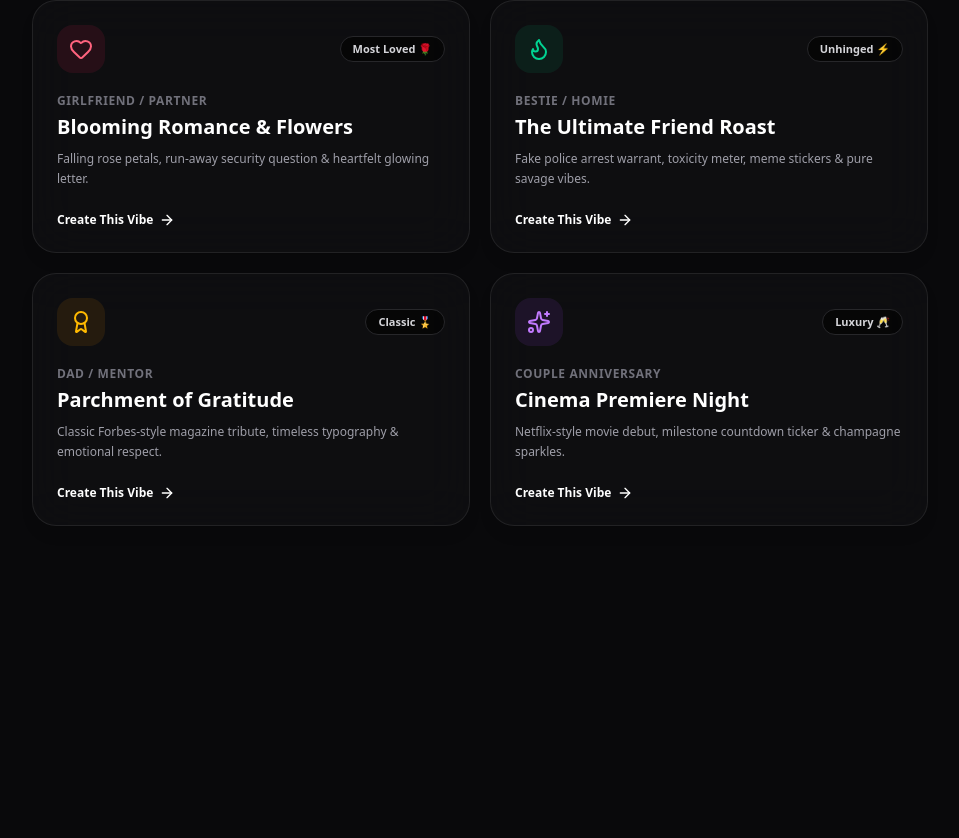
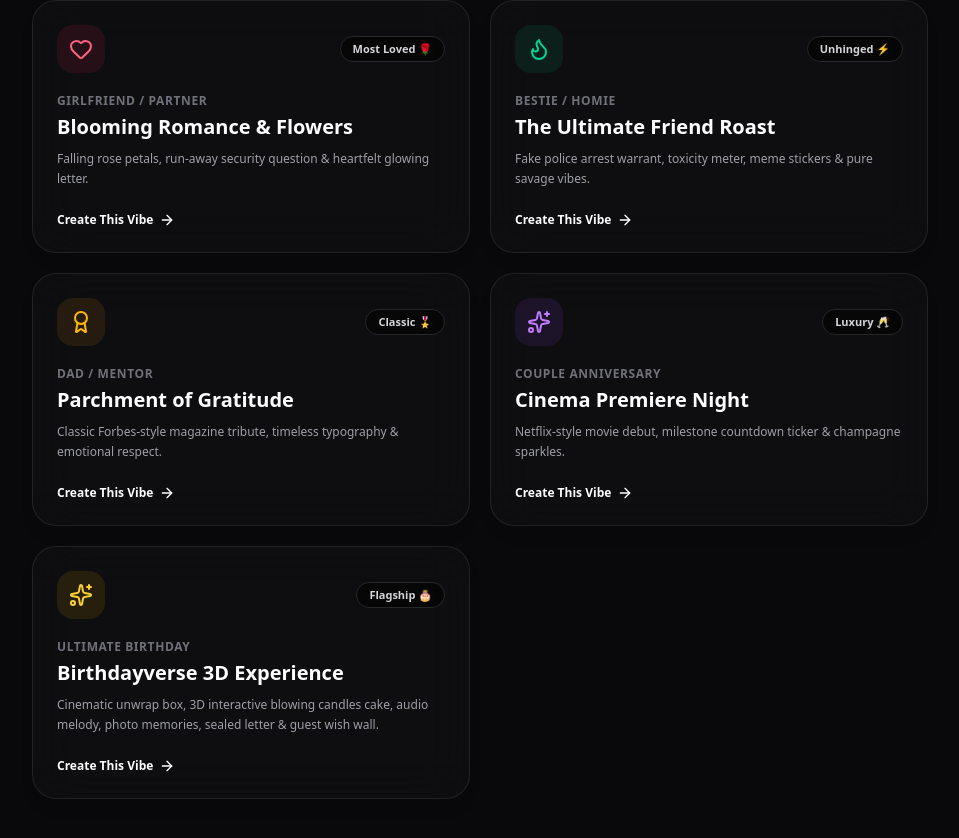
Before and after one commit to sameerkhan86926-a11y/vibe-wish, a Next.js app: page / in a window 1280 px wide. Shown: the part 358-1196 px from the top of the page, without its empty margins (160-1119 px from the left). Before the commit the page ends 948 px from the top, so only its background shows below. Built offline with nearby package versions, Linux system fonts and the light colour scheme.

Commit message:
Update page.tsx

```diff
--- a/src/app/page.tsx
+++ b/src/app/page.tsx
@@ -50,6 +50,19 @@ const TEMPLATES = [
     icon: Sparkles,
     iconColor: "text-purple-400 bg-purple-500/10",
   },
+    {
+    id: "birthday",
+    title: "Birthdayverse 3D Experience",
+    target: "Ultimate Birthday",
+    description: "Cinematic unwrap box, 3D interactive blowing candles cake, audio melody, photo memories, sealed letter & guest wish wall.",
+    badge: "Flagship 🎂",
+    href: "/create/birthday",
+    border: "hover:border-amber-400/50",
+    glow: "group-hover:shadow-amber-400/20",
+    icon: Sparkles,
+    iconColor: "text-amber-300 bg-amber-400/10",
+  },
+
 ];
 
 export default function Home() {
```
